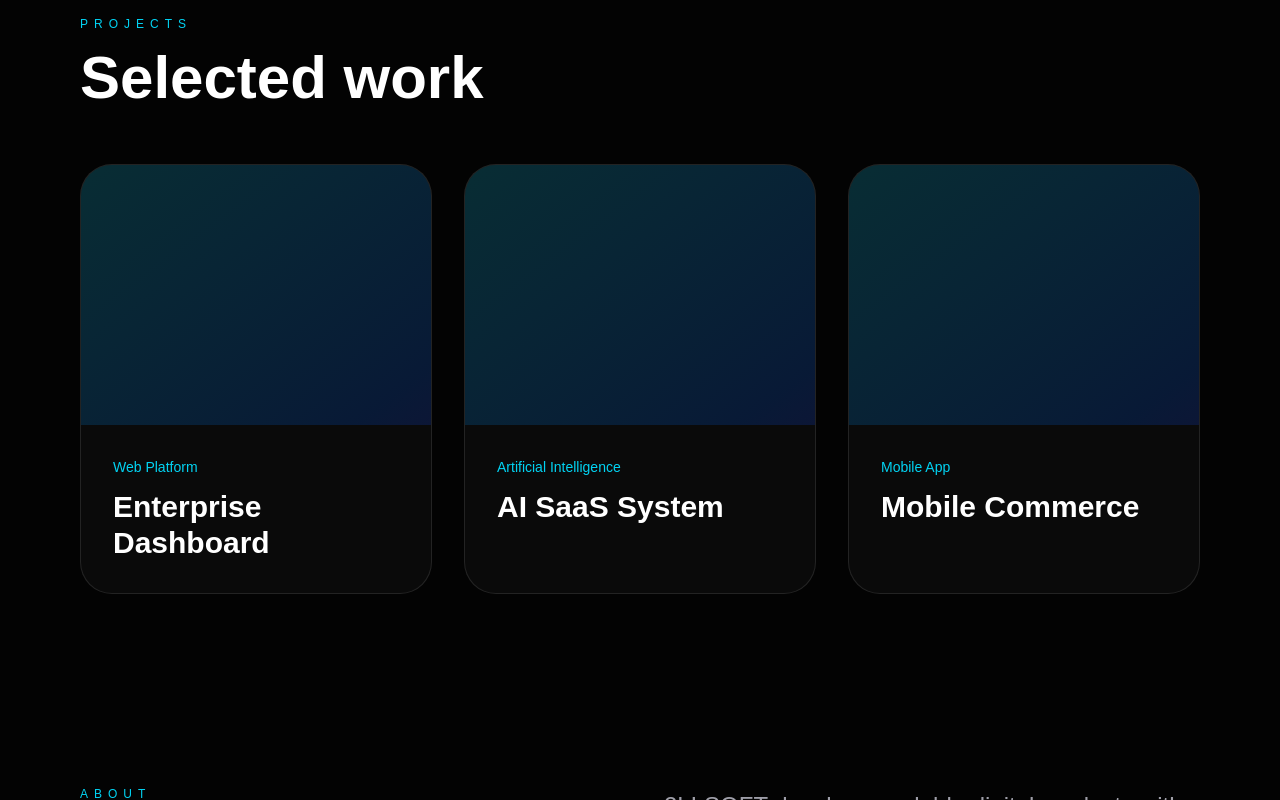
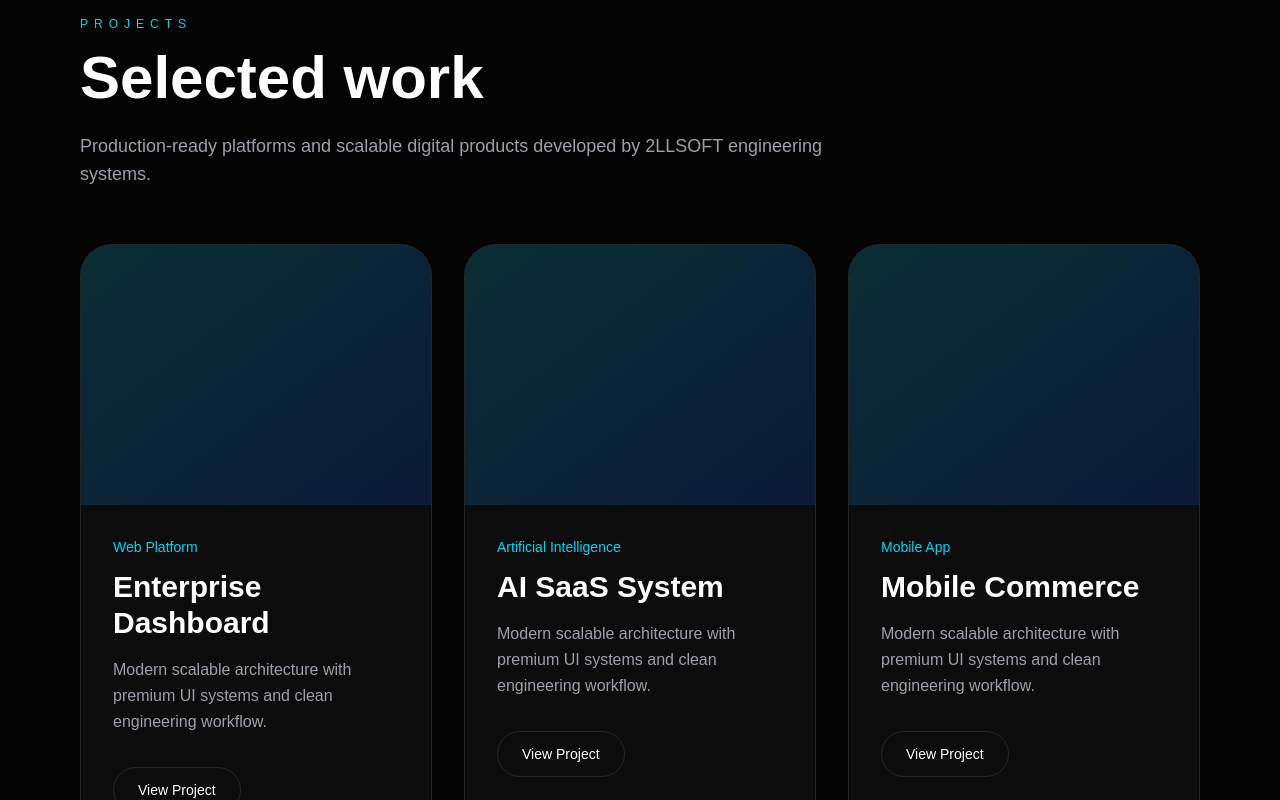
Before and after one commit to 2LLSOFT/2llsoft-clean, a Next.js app: page / in a window 1280 px wide. Shown: the part 1580-2380 px from the top of the page. Built offline with nearby package versions, Linux system fonts and the light colour scheme.

Commit message:
upgrade projects section

```diff
--- a/sections/Projects.tsx
+++ b/sections/Projects.tsx
@@ -17,7 +17,7 @@ export default function Projects() {
   return (
     <section
       id="projects"
-      className="px-6 py-24 text-white md:px-20"
+      className="bg-[#030303] px-6 py-24 text-white md:px-20"
     >
       <p className="text-xs uppercase tracking-[0.5em] text-cyan-400">
         Projects
@@ -27,11 +27,16 @@ export default function Projects() {
         Selected work
       </h2>
 
+      <p className="mt-6 max-w-3xl text-lg text-zinc-400">
+        Production-ready platforms and scalable digital products developed by
+        2LLSOFT engineering systems.
+      </p>
+
       <div className="mt-14 grid gap-8 md:grid-cols-3">
         {projects.map((project) => (
           <div
             key={project.name}
-            className="group overflow-hidden rounded-[2rem] border border-white/10 bg-white/[0.03]"
+            className="group overflow-hidden rounded-[2rem] border border-white/10 bg-white/[0.04] transition hover:-translate-y-2"
           >
             <div className="h-[260px] bg-gradient-to-br from-cyan-500/20 to-blue-700/20 transition duration-500 group-hover:scale-105" />
 
@@ -43,6 +48,15 @@ export default function Projects() {
               <h3 className="mt-3 text-3xl font-bold">
                 {project.name}
               </h3>
+
+              <p className="mt-4 leading-relaxed text-zinc-400">
+                Modern scalable architecture with premium UI systems and clean
+                engineering workflow.
+              </p>
+
+              <button className="mt-8 rounded-full border border-white/10 px-6 py-3 text-sm transition hover:bg-white hover:text-black">
+                View Project
+              </button>
             </div>
           </div>
         ))}
```
